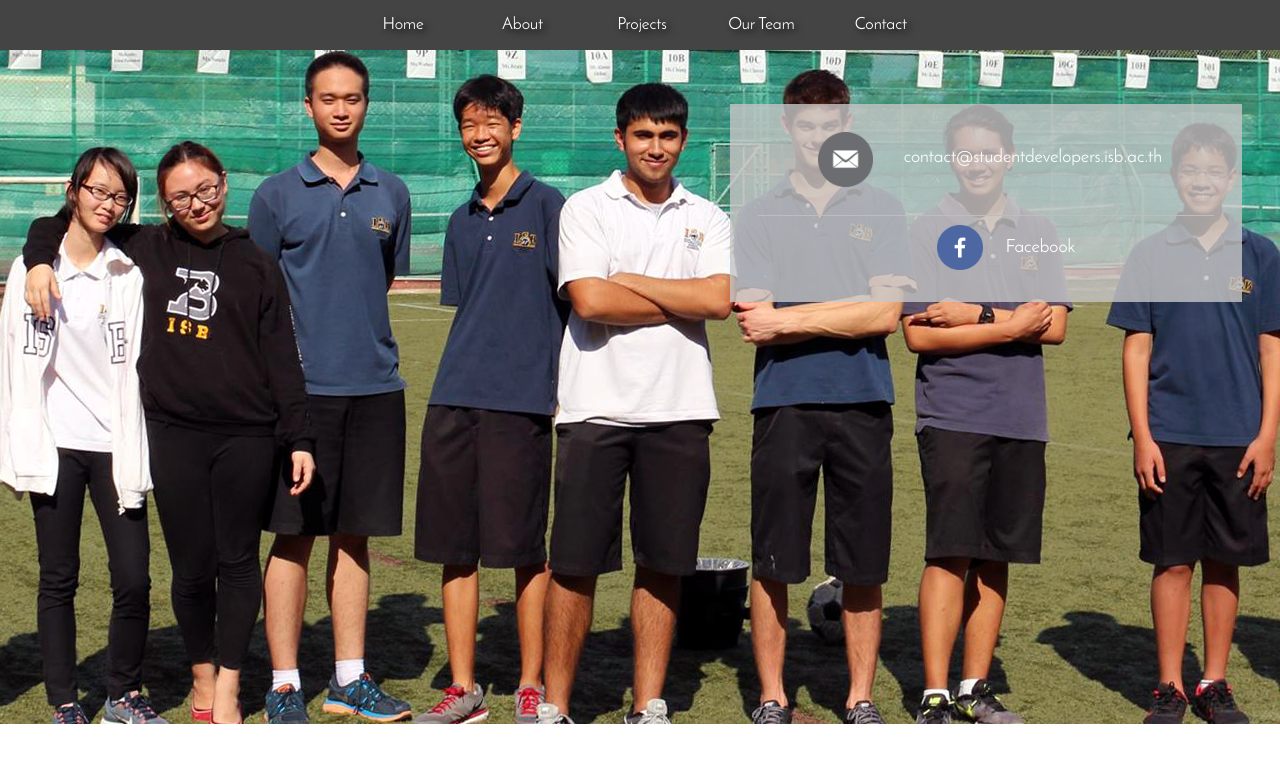
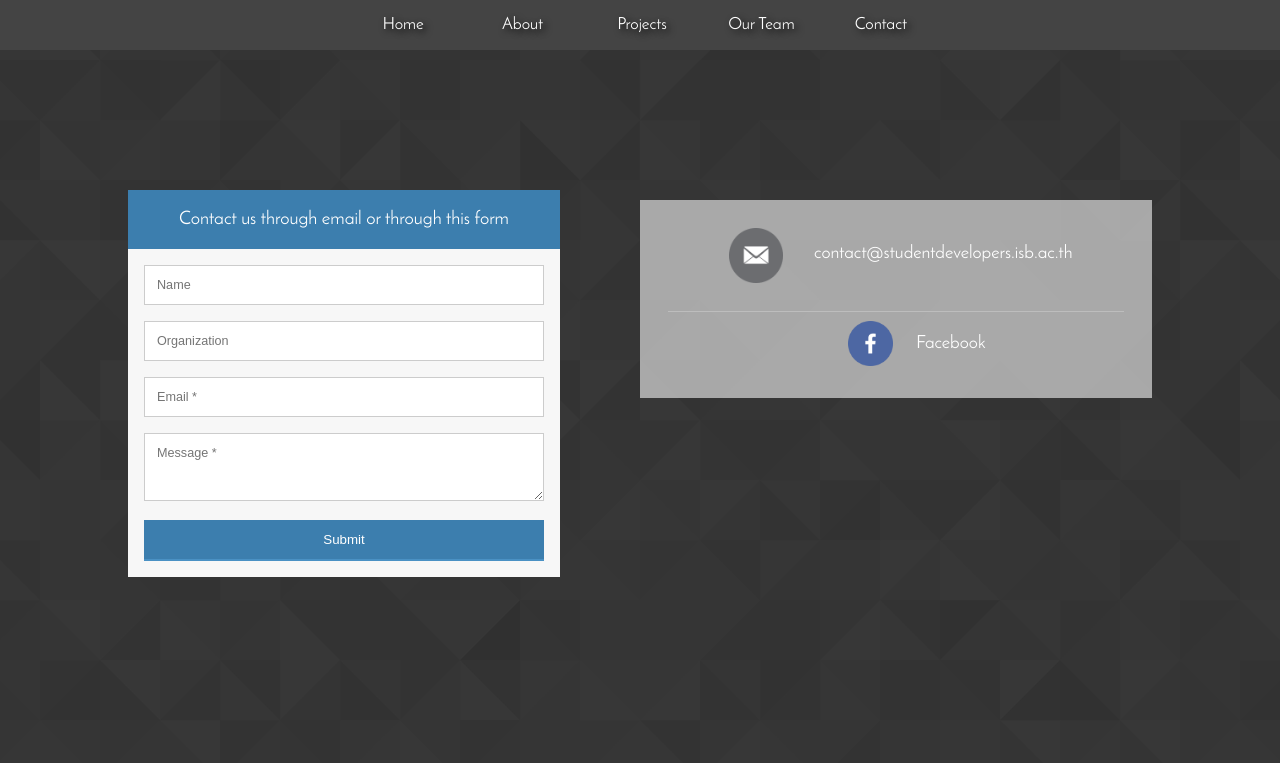
Before and after one commit to InternationalSchoolBangkok/isbsoftwaredevwebsite, a PHP site: page /contact.php in a window 1280 px wide. Shown: the top 763 px of the page. Run offline with PHP 8.4, Linux system fonts and the light colour scheme; some libraries are stand-ins or nearby versions.

Commit message:
More styleeeee

```diff
--- a/common2.php
+++ b/common2.php
@@ -1,7 +1,8 @@
 <div class="nav">
   <ul>
-    <li><a href="index.php">Home</a></li>
-    <li><a id="scroll" href="index.php#about">About</a></li>
+    <li><a id="home-button" href="index.php">Home</a></li>
+    <li><a id="about-button" href="index.php#about">About</a></li>
+    <script>document.getElementById("about-button").setAttribute("href","index.php?about")</script>
     <li><a href="portfolio.php">Projects</a></li>
     <li><a href="members.php">Our Team</a></li>
     <li><a href="contact.php">Contact</a></li>
--- a/contact.php
+++ b/contact.php
@@ -4,8 +4,9 @@
 	<title>Software Development</title>
 	<?php include 'common1.php'; ?>
 	<link rel="stylesheet" type="text/css" href="css/contact.css">
-	<link rel="shortcut icon" href="images/favicon.ico" type="image/icon">
 	<script src="js/jquery.bxslider.js"></script>
+
+	<link rel="stylesheet" type="text/css" href="css/form.css">
 </head>
 <body style="display: block;">
 	<div class="content">
@@ -23,6 +24,16 @@
 				</div>
 			</div>
 		</div>
+		<div id="formDiv" class="form-style-6">
+			<h1>Contact us through email or through this form</h1>
+			<form method="post" onsubmit="onSubmit()" action="grades.php">
+				<input type="text" name="name" placeholder="Name" />
+				<input type="text" name="organization" placeholder="Organization" />
+				<input type="text" name="email" placeholder="Email *" />
+				<textarea cols='20' rows ='3' name='message' placeholder="Message *"></textarea>
+				<input type="submit" value="Submit" />
+			</form>
+		</div>
 	</div>
 </body>
 <footer>
--- a/css/contact.css
+++ b/css/contact.css
@@ -1,26 +1,24 @@
 body{
-	background:url("../images/contactimages/back.png");
+	/*background:url("../images/contactimages/back.png");*/
+	background: url("../images/background.png");
 	background-width:10%;
-	background-repeat:no-repeat;
 	background-position: center top;
 }
 .text{
 	height:310px;
 	width:100%;
-
 }
 
 .contactbox {
 	position: absolute;
-	top: 13%;
+	display: inline-block;
+	top: 25vh;
 	width: 100%;
 	text-align:center;
-	width: 40%;
+	width: 40vw;
 	padding-bottom: 22px;
-	left:57%;
-	margin-right: 3em;
+	left:50vw;
 	background-color: rgba(198,198,198,0.8);
-
 }
 .contacttext {
 	position: relative;
@@ -42,3 +40,89 @@ body{
 	border-top: 1px solid #BDBDBD;
 	border-collapse: separate;
 }
+#formDiv{
+	position: absolute;
+	top: 22.5vh;
+	left: 10vw;
+	display: inline-block;
+}
+/*Styled Form*/
+.form-style-6{
+    font: 95% "Josefin Sans", Helvetica, sans-serif;
+    max-width: 400px;
+    margin: 10px auto;
+    padding: 16px;
+    background: #F7F7F7;
+}
+.form-style-6 h1{
+    background: #3C7EAE;
+    padding: 20px 0;
+    font-size: 140%;
+    font-weight: 300;
+    text-align: center;
+    color: #fff;
+    margin: -16px -16px 16px -16px;
+}
+.form-style-6 input[type="text"],
+.form-style-6 input[type="date"],
+.form-style-6 input[type="datetime"],
+.form-style-6 input[type="email"],
+.form-style-6 input[type="password"],
+.form-style-6 input[type="number"],
+.form-style-6 input[type="search"],
+.form-style-6 input[type="time"],
+.form-style-6 input[type="url"],
+.form-style-6 textarea,
+.form-style-6 select
+{
+    -webkit-transition: all 0.30s ease-in-out;
+    -moz-transition: all 0.30s ease-in-out;
+    -ms-transition: all 0.30s ease-in-out;
+    -o-transition: all 0.30s ease-in-out;
+    outline: none;
+    box-sizing: border-box;
+    -webkit-box-sizing: border-box;
+    -moz-box-sizing: border-box;
+    width: 100%;
+    background: #fff;
+    margin-bottom: 4%;
+    border: 1px solid #ccc;
+    padding: 3%;
+    color: #555;
+    font: 95% Arial, Helvetica, sans-serif;
+}
+.form-style-6 input[type="text"]:focus,
+.form-style-6 input[type="date"]:focus,
+.form-style-6 input[type="datetime"]:focus,
+.form-style-6 input[type="email"]:focus,
+.form-style-6 input[type="password"]:focus,
+.form-style-6 input[type="number"]:focus,
+.form-style-6 input[type="search"]:focus,
+.form-style-6 input[type="time"]:focus,
+.form-style-6 input[type="url"]:focus,
+.form-style-6 textarea:focus,
+.form-style-6 select:focus
+{
+    box-shadow: 0 0 5px #3C7EAE;
+    padding: 3%;
+    border: 1px solid #3C7EAE;
+}
+
+.form-style-6 input[type="submit"],
+.form-style-6 input[type="button"]{
+    box-sizing: border-box;
+    -webkit-box-sizing: border-box;
+    -moz-box-sizing: border-box;
+    width: 100%;
+    padding: 3%;
+    background: #3C7EAE;
+    border-bottom: 2px solid #4a91c4;
+    border-top-style: none;
+    border-right-style: none;
+    border-left-style: none;
+    color: #fff;
+}
+.form-style-6 input[type="submit"]:hover,
+.form-style-6 input[type="button"]:hover{
+    background: #4a91c4;
+}
```
Also changed, not shown: js/index.js (+17 -5 lines).
